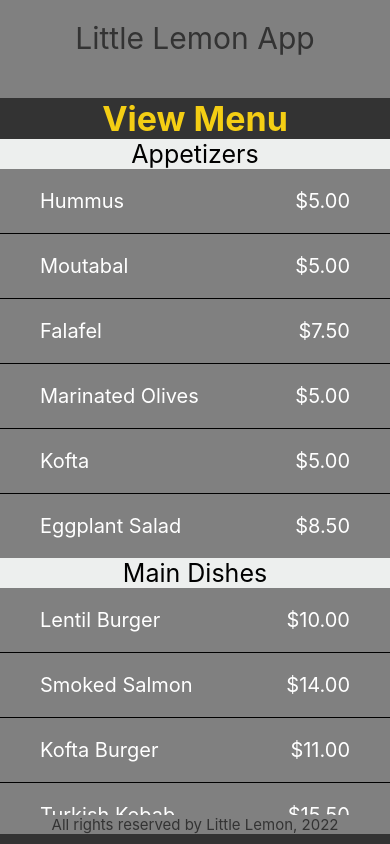
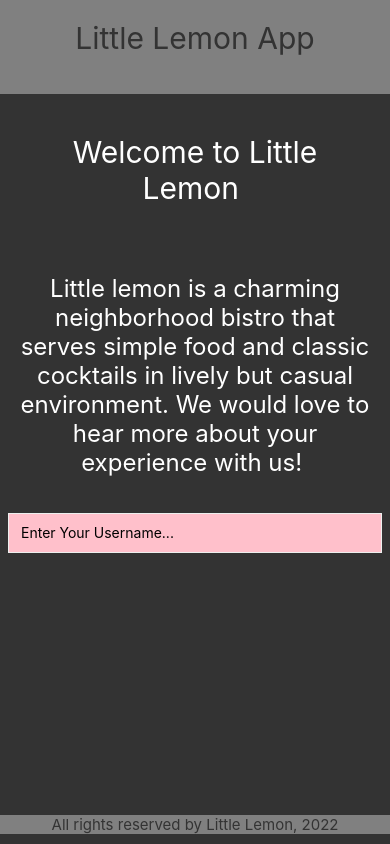
Before and after one commit to chandni117/react-native, a React Native app: screen / in a window 390 px wide. Built offline with nearby package versions, Linux system fonts and the light colour scheme.

Commit message:
Adding TextInput

```diff
--- a/App.js
+++ b/App.js
@@ -3,12 +3,13 @@
 import LemonFooter from './components/LemonFooter';
 import WelcomeScreen from './components/WelcomeScreen';
 import MenuItems from './components/MenuItems';
+import FeedbackScreen from './components/feedbackScreen';
 export default function App() {
   return (<>
     <View style= {styles.container}>
       <StatusBar />
       <LemonHeader />
-      <MenuItems />
+      <WelcomeScreen />
     </View>
     <View style={styles.footerStyle}>
       <LemonFooter/>
--- a/components/WelcomeScreen.js
+++ b/components/WelcomeScreen.js
@@ -1,11 +1,19 @@
 
-import { ScrollView, StyleSheet, Text, View } from 'react-native';
+import React , {useState} from 'react' ;
+import { ScrollView, StyleSheet, Text, TextInput, View } from 'react-native';
 export default function WelcomeScreen() {
+  const [username , onChangeUsername] = useState('')
   return (
     <View style={WelcomeScreenStyle.container}>
         <ScrollView >
       <Text style={WelcomeScreenStyle.headerText}>Welcome to Little Lemon </Text>
       <Text style={WelcomeScreenStyle.paraStyle}>Little lemon is a charming neighborhood bistro that serves simple food and classic cocktails in lively but casual environment. We would love to hear more about your experience with us! </Text>
+      <TextInput
+      value={username}
+      placeholder='Enter Your Username...'
+      style={WelcomeScreenStyle.inputStyle}
+      onChangeText={onChangeUsername}
+      />
       </ScrollView>
     </View>
   );
@@ -17,16 +25,24 @@
 
   },
   headerText: {
-    color: 'black',
+    color: 'white',
     textAlign: 'center',
     fontSize: 30,
     padding: 40,
   },
   paraStyle: {
-    padding: 30,
-    fontSize: 30,
+    padding: 20,
+    fontSize: 24,
     marginVertical : 8,
-    color: 'black',
+    color: 'white',
     textAlign: 'center'
+  },
+  inputStyle: {
+    borderWidth: 1,
+    height: 40,
+    margin: 8,
+    padding: 12,
+    backgroundColor: 'pink',
+    borderColor: '#EDEFEE'
   }
 });
```
